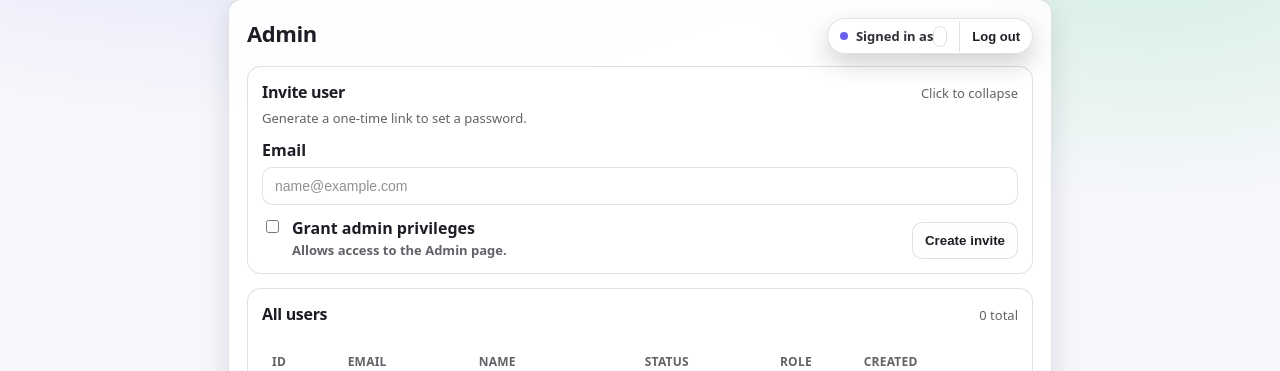
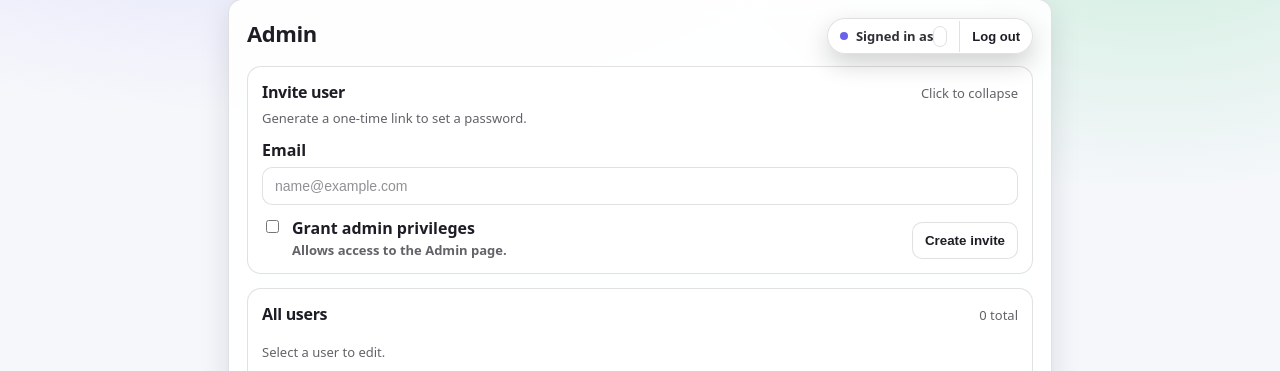
Before and after one commit to eddiethedean/jwt-user-management, a FastAPI app: template user_management_api/app/web/templates/admin.html in a window 1280 px wide. Shown: the part 163-534 px from the top of the page. Run offline with FastAPI, Linux system fonts and the light colour scheme; the template is opened without the code that fills it, so the values that code supplies are empty; parts of the project's set-up code (start-up, migrations or seed data) failed here and were passed over.

Commit message:
Add admin table edit hint
Show a short instruction above the users table to indicate rows are clickable to edit.

```diff
--- a/user_management_api/app/web/templates/admin.html
+++ b/user_management_api/app/web/templates/admin.html
@@ -272,6 +272,8 @@
           <span class="muted">{{ users|length }} total</span>
         </div>
 
+        <div class="muted" style="margin-top: 10px;">Select a user to edit.</div>
+
         <div class="tableWrap" style="margin-top: 10px;">
           <table class="dataTable">
           <thead>
```
